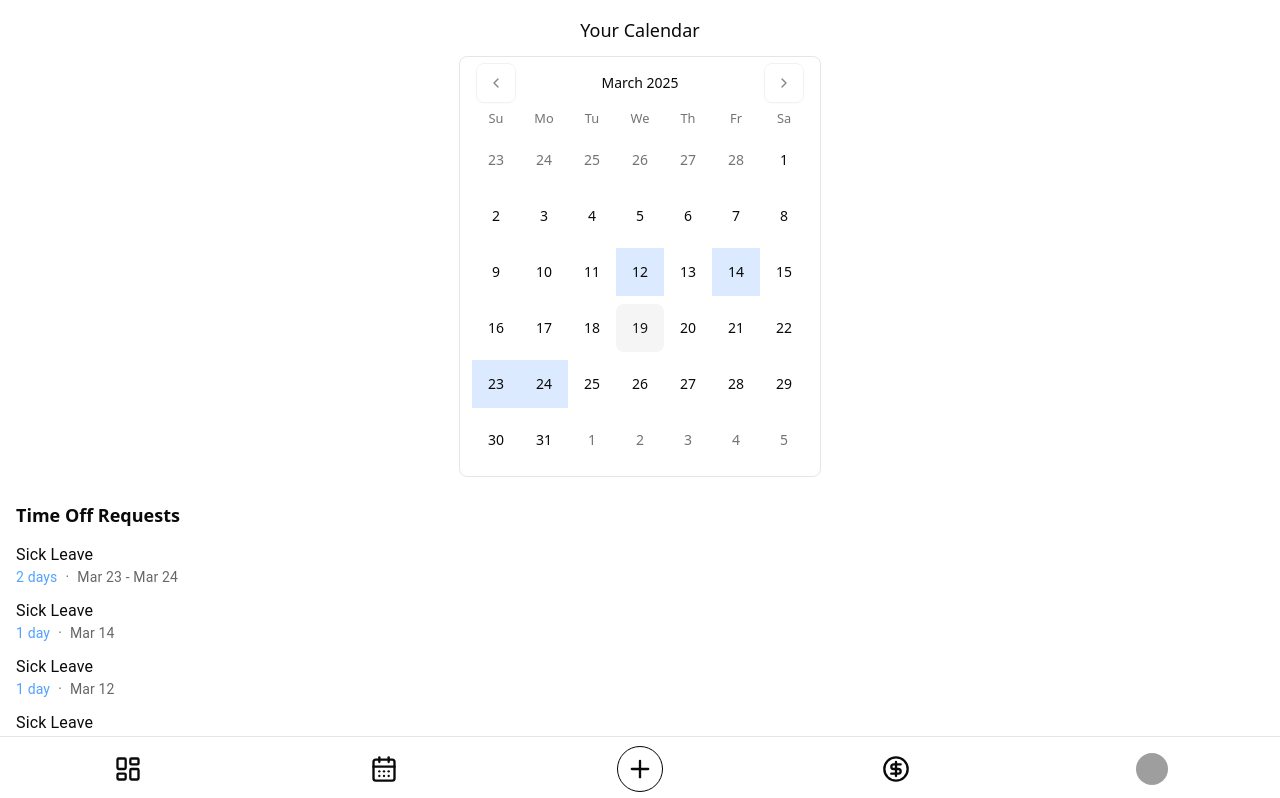
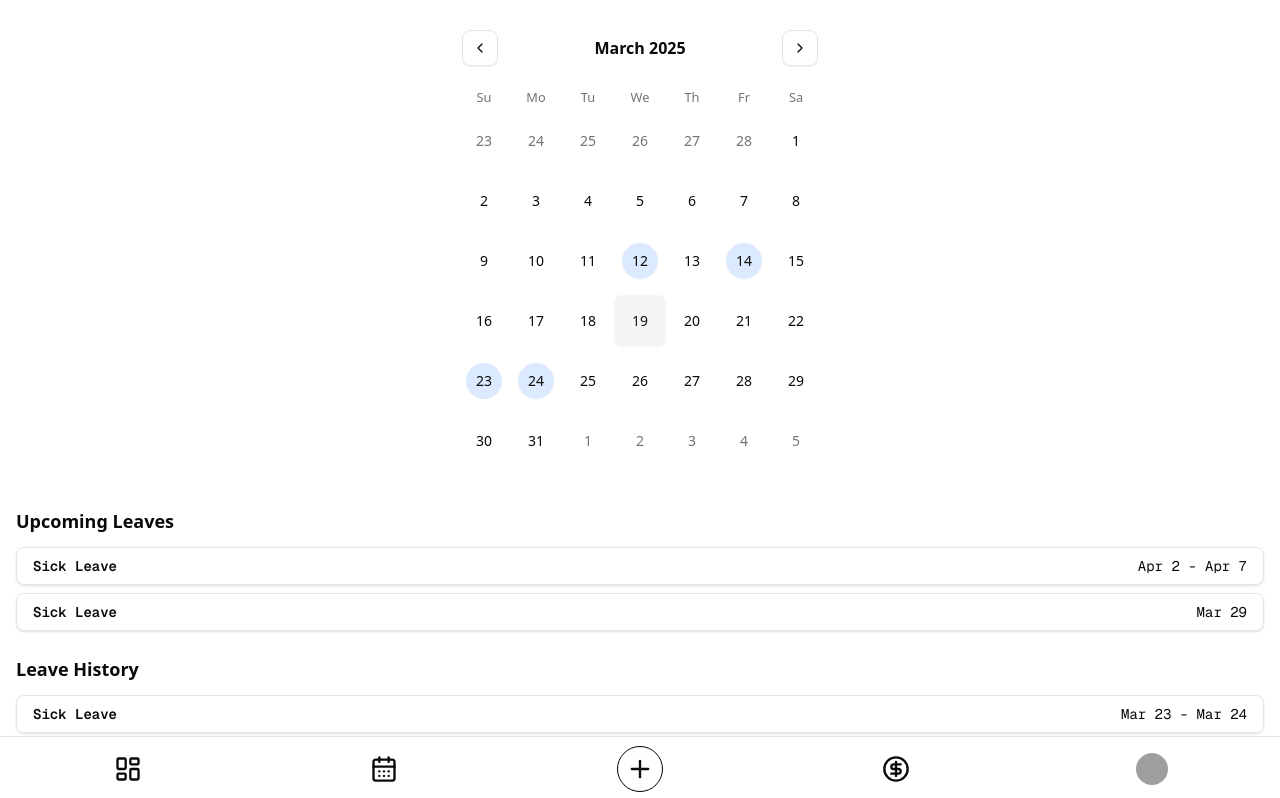
Before and after one commit to VishalR3/connect, a Next.js app: page /time-management in a window 1280 px wide. Shown: the top 798 px of the page. Built offline with nearby package versions, Linux system fonts and the light colour scheme; grey boxes are pictures that could not be loaded.

Commit message:
Updated Style of TIme Management Page

```diff
--- a/app/globals.css
+++ b/app/globals.css
@@ -124,5 +124,6 @@
 
 .leaveDay{
   background-color: var(--color-blue-100);
-  border-radius: 0;
+  border-radius: 50%;
+  border: 0.5rem solid var(--background);
 }
--- a/app/payroll/page.tsx
+++ b/app/payroll/page.tsx
@@ -1,11 +1,12 @@
-import { useMemo } from "react";
+"use client";
+import { useMemo, useState } from "react";
 import PayrollCategory from "./payroll-category";
 import PayrollPieChart from "./payroll-pie-chart";
 import { formatIndianCurrency } from "@/utils/utils";
 import { Button } from "@/components/ui/button";
-import { Download } from "lucide-react";
+import { ChevronLeft, ChevronRight, Download } from "lucide-react";
+import dayjs from "dayjs";
 
-export default function Payroll() {
 const earnings = [
   {
     name: "Basic Salary",
@@ -64,6 +65,9 @@ export default function Payroll() {
   },
 ];
 
+export default function Payroll() {
+  const [selectedMonth, setSelectedMonth] = useState(dayjs().startOf("month"));
+
   const totalEarnings = useMemo(
     () => earnings.reduce((a, b) => a + b.amount, 0),
     []
@@ -72,10 +76,35 @@ export default function Payroll() {
     () => deductions.reduce((a, b) => a + b.amount, 0),
     []
   );
+
+  const changeMonth = (value: number) => {
+    setSelectedMonth(dayjs(selectedMonth).add(value, "month"));
+  };
   return (
     <div className="flex flex-col gap-6 py-4">
-      <div className="flex justify-center w-full h-64">
+      <div className="flex flex-col justify-center w-full">
+        <div className="flex items-center justify-between">
+          <Button
+            size={"icon"}
+            variant={"outline"}
+            onClick={() => changeMonth(-1)}
+          >
+            <ChevronLeft />
+          </Button>
+          <div className="font-semibold">
+            {dayjs(selectedMonth).format("MMMM YYYY")}
+          </div>
+          <Button
+            size={"icon"}
+            variant={"outline"}
+            onClick={() => changeMonth(1)}
+          >
+            <ChevronRight />
+          </Button>
+        </div>
+        <div className="h-64">
           <PayrollPieChart value={400000} />
+        </div>
       </div>
       <div>
         <div className="flex items-center gap-4">
--- a/app/time-management/layout.tsx
+++ b/app/time-management/layout.tsx
@@ -3,7 +3,7 @@ import { ReactNode } from "react";
 export default function Layout({ children }: { children: ReactNode }) {
   return (
     <>
-      <div className="grid items-center px-4 py-4">
+      <div className="grid items-center py-4">
         {/* <div className="text-2xl">Time Management</div> */}
         <div className="grid">{children}</div>
       </div>
--- /dev/null
+++ b/app/time-management/leave-record.tsx
@@ -0,0 +1,19 @@
+import dayjs from "dayjs";
+
+interface Leave {
+  type: string;
+  start: Date;
+  end: Date;
+  days: number;
+}
+
+export default function LeaveRecord({ leave }: { leave: Leave }) {
+  return (
+    <div className="rounded-md border px-4 py-2 font-mono text-sm shadow-sm flex items-center justify-between">
+      <div className="font-semibold">{leave.type}</div>
+      <div>{`${dayjs(leave.start).format("MMM D")} ${
+        leave.days > 1 ? `- ${dayjs(leave.end).format("MMM D")} ` : ""
+      }`}</div>
+    </div>
+  );
+}
--- a/app/time-management/page.tsx
+++ b/app/time-management/page.tsx
@@ -2,6 +2,8 @@ import { List } from "@mui/material";
 import LeaveHistory from "./leave-history";
 import { Calendar } from "@/components/ui/calendar";
 import dayjs from "dayjs";
+import LeaveRecord from "./leave-record";
+import { useCallback } from "react";
 
 export default function TimeManagement() {
   const leaveDays = [
@@ -11,8 +13,13 @@ export default function TimeManagement() {
     new Date(2025, 1, 13),
     new Date(2025, 0, 26),
   ];
+  const upcomingLeaves = [
+    { from: new Date(2025, 3, 2), to: new Date(2025, 3, 7) },
+    new Date(2025, 2, 29),
+  ];
 
-  const leaves = leaveDays.map((date) => {
+  const leaves = useCallback((days: any[]) => {
+    return days.map((date: Date | { from: Date; to: Date }) => {
       if (typeof date === "object" && "from" in date && "to" in date) {
         return {
           type: "Sick Leave",
@@ -23,13 +30,14 @@ export default function TimeManagement() {
       }
       return { type: "Sick Leave", start: date, end: date, days: 1 };
     });
+  }, []);
+
   return (
     <div className="flex flex-col gap-6">
       <div className="flex flex-col gap-3">
-        <h2 className="text-lg text-center">Your Calendar</h2>
         <div className="flex justify-center">
           <Calendar
-            className="w-fit rounded-md border"
+            className="w-fit py-4 px-0 "
             modifiers={{
               leaves: leaveDays,
             }}
@@ -39,13 +47,21 @@ export default function TimeManagement() {
           />
         </div>
       </div>
-      <div>
-        <h2 className="text-lg font-semibold">Time Off Requests</h2>
-        <List className="max-h-80 overflow-y-scroll">
-          {leaves.map((leave, i) => (
-            <LeaveHistory key={i} leave={leave} />
+      <div className="px-4">
+        <h2 className="text-lg font-semibold">Upcoming Leaves</h2>
+        <div className="space-y-2 mt-3">
+          {leaves(upcomingLeaves).map((leave: any, i: number) => (
+            <LeaveRecord key={i} leave={leave} />
           ))}
-        </List>
+        </div>
+      </div>
+      <div className="px-4">
+        <h2 className="text-lg font-semibold">Leave History</h2>
+        <div className="space-y-2 mt-3">
+          {leaves(leaveDays).map((leave: any, i: number) => (
+            <LeaveRecord key={i} leave={leave} />
+          ))}
+        </div>
       </div>
     </div>
   );
--- a/components/ui/calendar.tsx
+++ b/components/ui/calendar.tsx
@@ -21,18 +21,18 @@ function Calendar({
         months: "flex flex-col sm:flex-row gap-2",
         month: "flex flex-col gap-4",
         caption: "flex justify-center pt-1 relative items-center w-full",
-        caption_label: "text-sm font-medium",
+        caption_label: "font-semibold",
         nav: "flex items-center gap-1",
         nav_button: cn(
           buttonVariants({ variant: "outline" }),
-          "size-10 bg-transparent p-0 opacity-50 hover:opacity-100"
+          "size-9 bg-transparent p-0 hover:opacity-100"
         ),
         nav_button_previous: "absolute left-1",
         nav_button_next: "absolute right-1",
         table: "w-full border-collapse space-x-1",
-        head_row: "flex",
+        head_row: "flex mt-3",
         head_cell:
-          "text-muted-foreground rounded-md w-12 font-normal text-[0.8rem]",
+          "text-muted-foreground rounded-md w-13 font-normal text-[0.8rem]",
         row: "flex w-full mt-2",
         cell: cn(
           "relative p-0 text-center text-sm focus-within:relative focus-within:z-20 [&:has([aria-selected])]:bg-accent [&:has([aria-selected].day-range-end)]:rounded-r-md",
@@ -42,7 +42,7 @@ function Calendar({
         ),
         day: cn(
           buttonVariants({ variant: "ghost" }),
-          "size-12 p-0 font-normal aria-selected:opacity-100"
+          "size-13 p-0 font-normal aria-selected:opacity-100"
         ),
         day_range_start:
           "day-range-start aria-selected:bg-primary aria-selected:text-primary-foreground",
```
Lines whose indentation alone changed are shown as unchanged.
